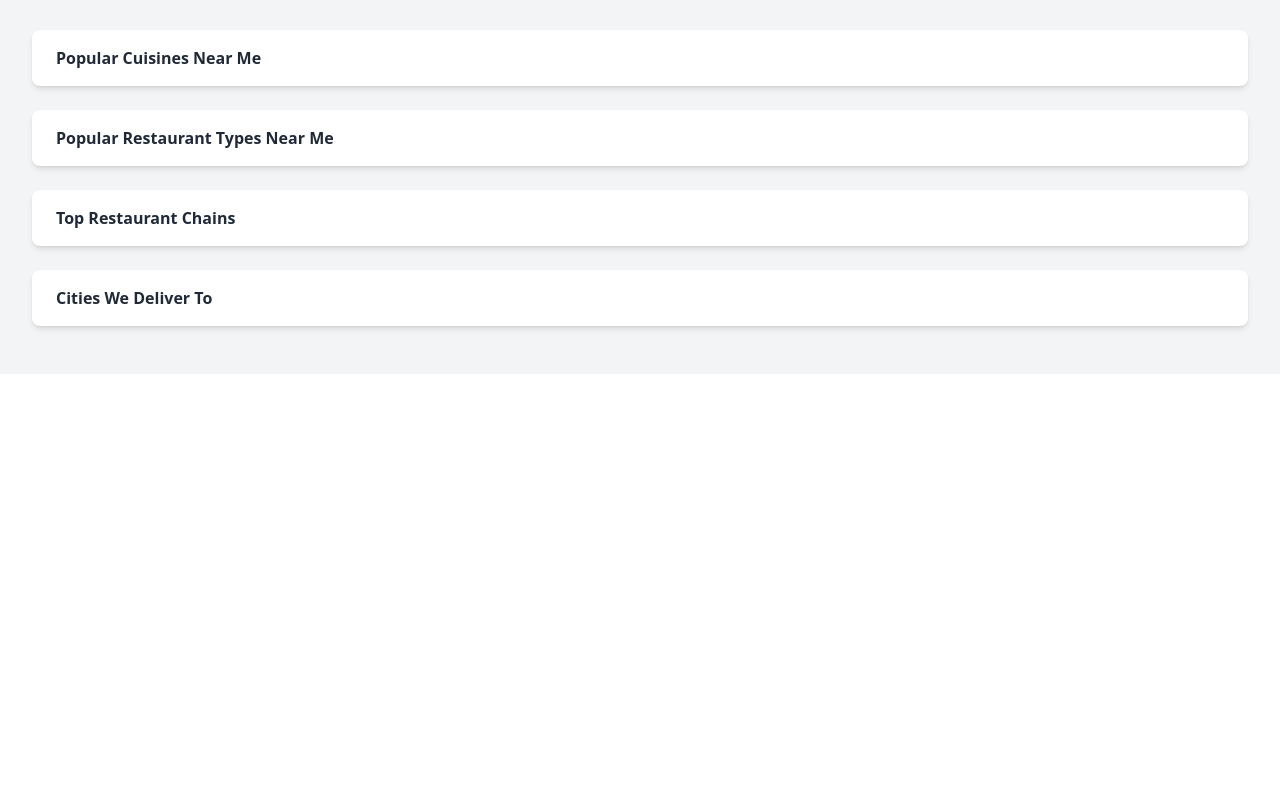
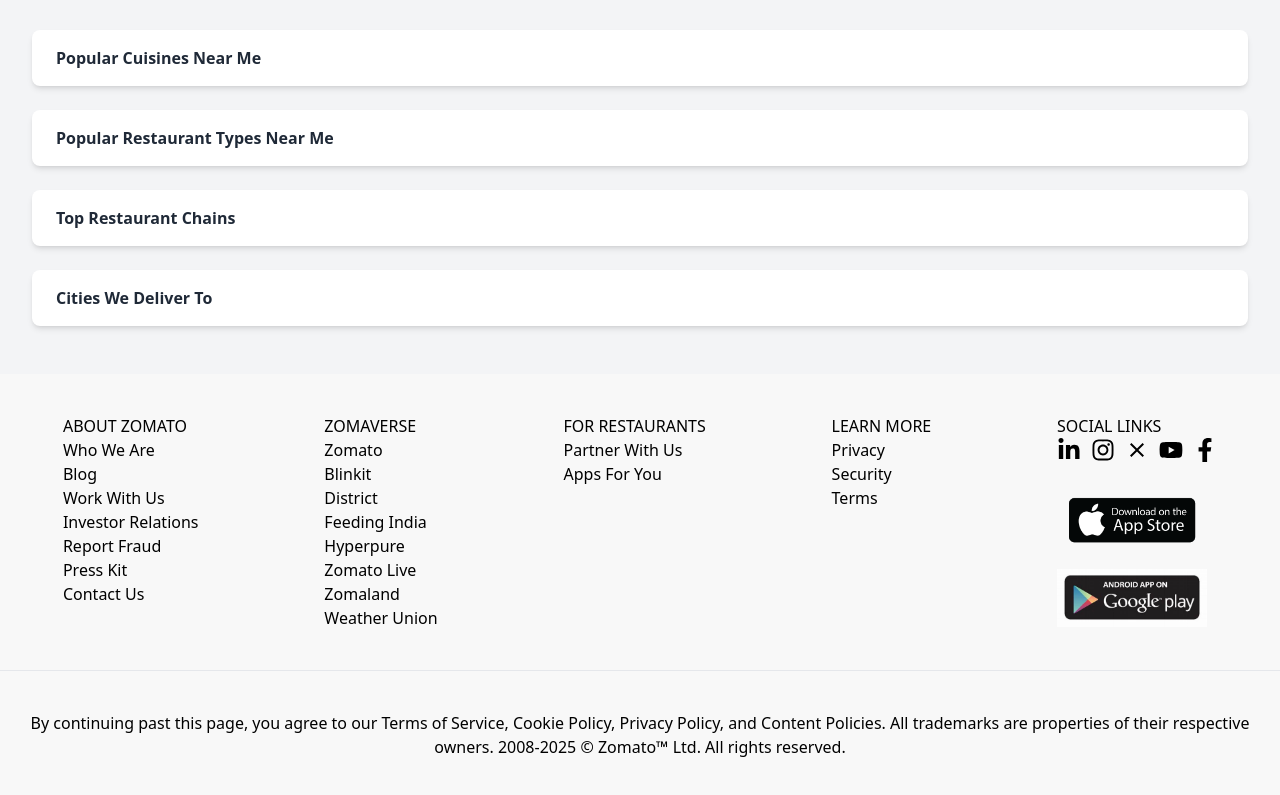
Before and after one commit to Ashwin1108/Zomato_Clone, a React (Vite) app in the folder Zomato_Clone_App/: page / in a window 1280 px wide. Shown: the part 2988-3783 px from the top of the page. Before the commit the page ends 3362 px from the top, so only its background shows below. Built offline with nearby package versions, Linux system fonts and the light colour scheme.

Commit message:
Created Footer Component

```diff
--- a/Zomato_Clone_App/src/App.jsx
+++ b/Zomato_Clone_App/src/App.jsx
@@ -6,6 +6,7 @@
 import Localities from "./Components/Localities";
 import GetApp from "./Components/GetApp";
 import ExploreOptions from "./Components/ExploreOptions";
+import Footer from "./Components/Footer";
 
 const App = () => {
   return (
@@ -16,6 +17,7 @@
       <Localities />
       <GetApp />
       <ExploreOptions />
+      <Footer />
     </div>
   );
 };
--- /dev/null
+++ b/Zomato_Clone_App/src/Components/Footer.jsx
@@ -0,0 +1,106 @@
+import React from "react";
+import googlePlay from "../assets/GooglePlay.jpg";
+import appStore from "../assets/AppStore.png";
+import {
+  FaLinkedinIn,
+  FaInstagram,
+  FaYoutube,
+  FaFacebookF,
+} from "react-icons/fa";
+import { IoMdClose } from "react-icons/io";
+
+const Footer = () => {
+  return (
+    <footer style={{ backgroundColor: "#f8f8f8", padding: "40px 0" }}>
+      <div
+        style={{
+          display: "flex",
+          justifyContent: "space-around",
+          flexWrap: "wrap",
+        }}
+      >
+        {/* About Zomato */}
+        <div>
+          <h4>ABOUT ZOMATO</h4>
+          <ul>
+            <li>Who We Are</li>
+            <li>Blog</li>
+            <li>Work With Us</li>
+            <li>Investor Relations</li>
+            <li>Report Fraud</li>
+            <li>Press Kit</li>
+            <li>Contact Us</li>
+          </ul>
+        </div>
+
+        {/* Zomaverse */}
+        <div>
+          <h4>ZOMAVERSE</h4>
+          <ul>
+            <li>Zomato</li>
+            <li>Blinkit</li>
+            <li>District</li>
+            <li>Feeding India</li>
+            <li>Hyperpure</li>
+            <li>Zomato Live</li>
+            <li>Zomaland</li>
+            <li>Weather Union</li>
+          </ul>
+        </div>
+
+        {/* For Restaurants */}
+        <div>
+          <h4>FOR RESTAURANTS</h4>
+          <ul>
+            <li>Partner With Us</li>
+            <li>Apps For You</li>
+          </ul>
+        </div>
+
+        {/* Learn More */}
+        <div>
+          <h4>LEARN MORE</h4>
+          <ul>
+            <li>Privacy</li>
+            <li>Security</li>
+            <li>Terms</li>
+          </ul>
+        </div>
+
+        {/* Social Links */}
+        <div>
+          <h4>SOCIAL LINKS</h4>
+          <div style={{ display: "flex", gap: "10px" }}>
+            <FaLinkedinIn size={24} />
+            <FaInstagram size={24} />
+            <IoMdClose size={24} />
+            <FaYoutube size={24} />
+            <FaFacebookF size={24} />
+          </div>
+
+          {/* App Download Buttons */}
+          <div style={{ marginTop: "20px" }}>
+            <img src={appStore} alt="App Store" width="150" />
+            <img
+              src={googlePlay}
+              alt="Google Play"
+              width="150"
+              style={{ marginTop: "10px" }}
+            />
+          </div>
+        </div>
+      </div>
+
+      <hr style={{ margin: "40px 0" }} />
+
+      <p style={{ textAlign: "center" }}>
+        By continuing past this page, you agree to our Terms of Service, Cookie
+        Policy, Privacy Policy, and Content Policies. All trademarks are
+        properties of their respective owners. 2008-2025 © Zomato™ Ltd. All
+        rights reserved.
+      </p>
+    </footer>
+  );
+};
+
+export default Footer;
```
